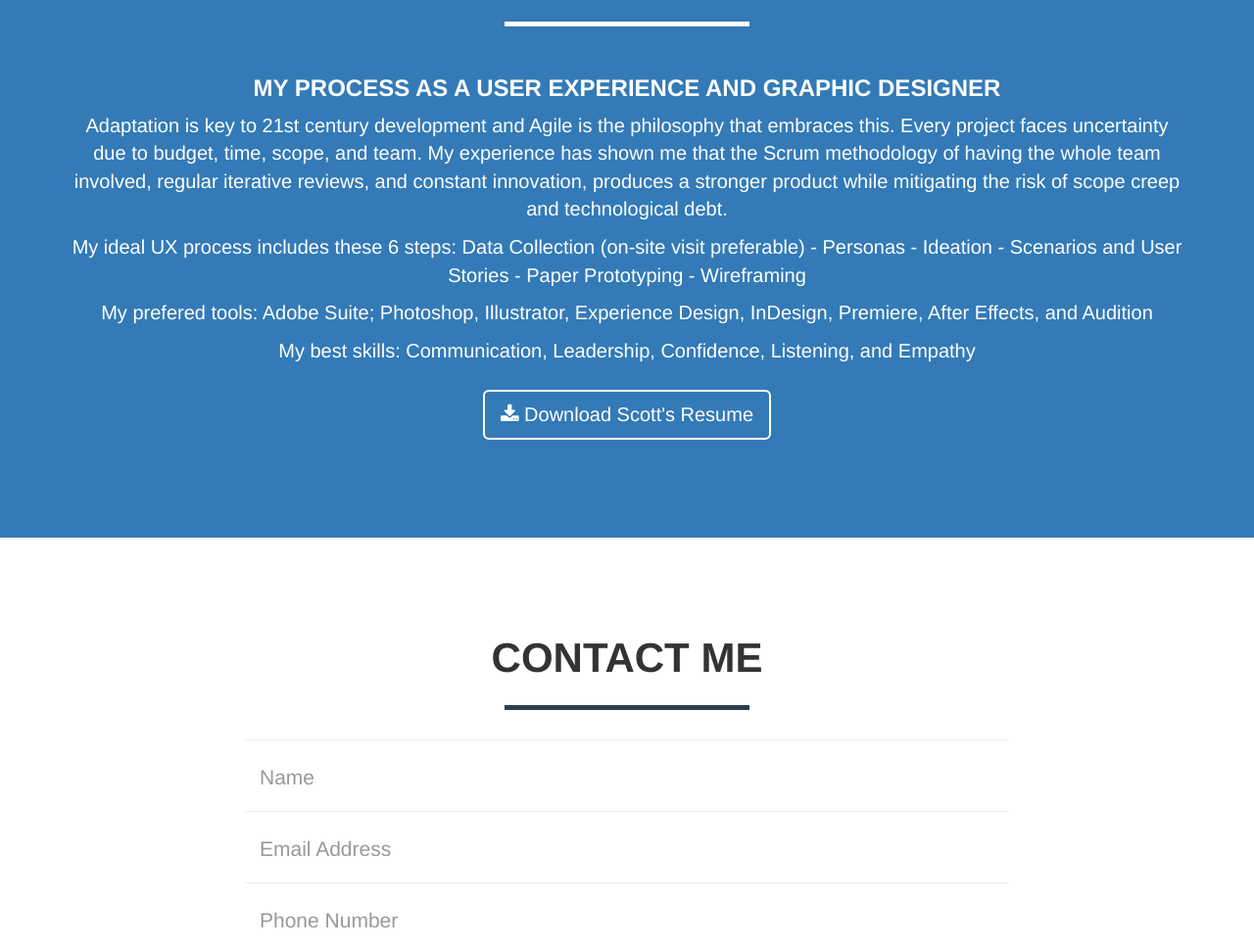
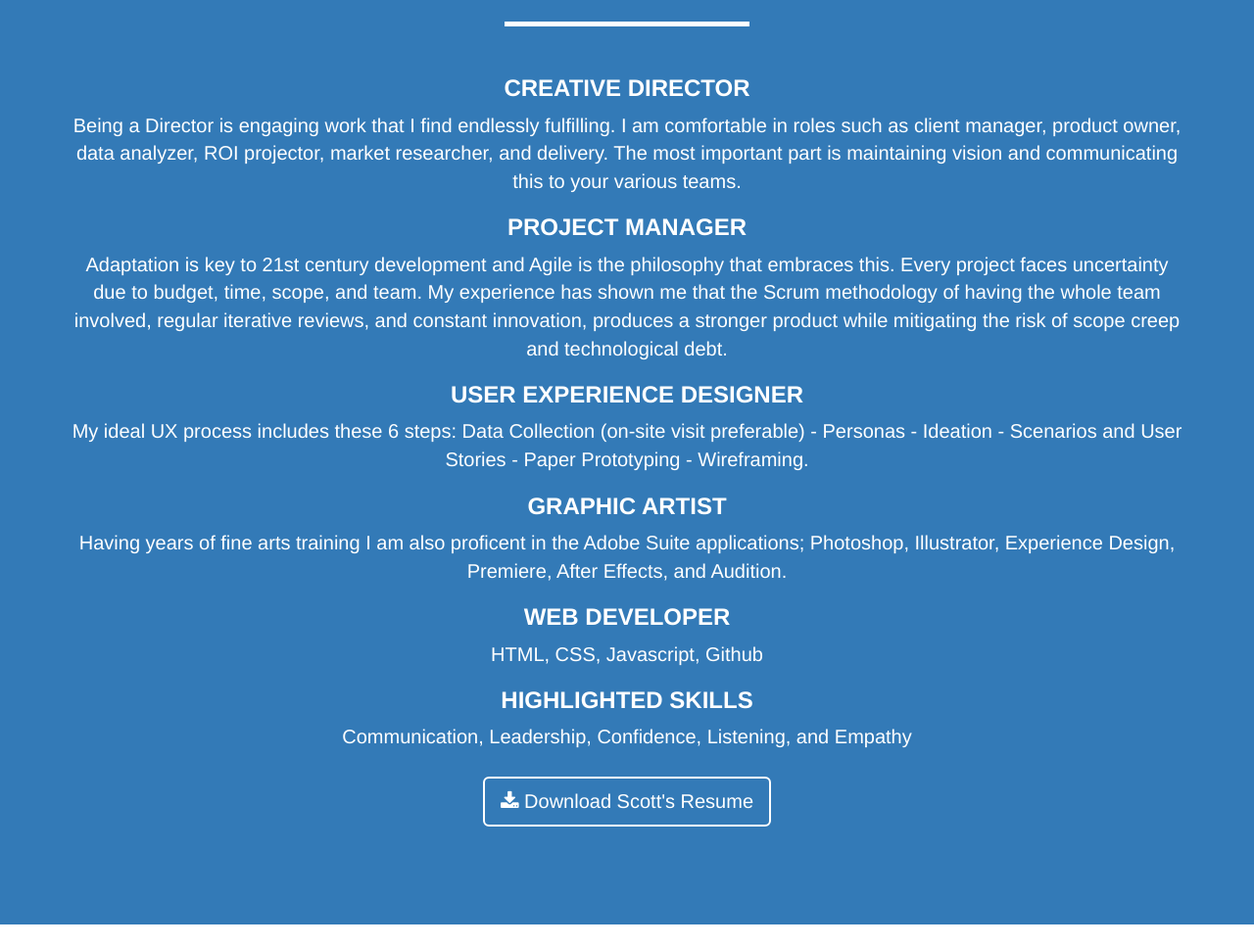
Before and after one commit to scottwaslost/scottportfolio1, a website: page index.html in a window 1280 px wide. Shown: the part 1725-2692 px from the top of the page at 98% size. Drawn offline with nearby package versions, Linux system fonts and the light colour scheme.

Commit message:
About section enhanced

```diff
--- a/index.html
+++ b/index.html
@@ -167,14 +167,30 @@
             </div>
             <div class="row">
                 <div class="col-lg-12 text-center">
-                    <h3>My process as a User Experience and Graphic Designer</h3>
+
+                    <h3>Creative Director</h3>
+
+                    <p>Being a Director is engaging work that I find endlessly fulfilling. I am comfortable in roles such as client manager, product owner, data analyzer, ROI projector, market researcher, and delivery. The most important part is maintaining vision and communicating this to your various teams.</p>
+
+                    <h3>Project Manager</h3>
+
                     <p>Adaptation is key to 21st century development and Agile is the philosophy that embraces this. Every project faces uncertainty due to budget, time, scope, and team. My experience has shown me that the Scrum methodology of having the whole team involved, regular iterative reviews, and constant innovation, produces a stronger product while mitigating the risk of scope creep and technological debt.</p>
 
-                    <p>My ideal UX process includes these 6 steps: Data Collection (on-site visit preferable) - Personas - Ideation - Scenarios and User Stories - Paper Prototyping - Wireframing</p>
+                    <h3>User Experience Designer</h3>
 
-                    <p>My prefered tools: Adobe Suite; Photoshop, Illustrator, Experience Design, InDesign, Premiere, After Effects, and Audition</p>
+                    <p>My ideal UX process includes these 6 steps: Data Collection (on-site visit preferable) - Personas - Ideation - Scenarios and User Stories - Paper Prototyping - Wireframing.</p>
 
-                    <p>My best skills: Communication, Leadership, Confidence, Listening, and Empathy</p>
+                    <h3>Graphic Artist</h3>
+
+                    <p>Having years of fine arts training I am also proficent in the Adobe Suite applications; Photoshop, Illustrator, Experience Design, Premiere, After Effects, and Audition.</p>
+
+                    <h3>Web Developer</h3>
+
+                    <p>HTML, CSS, Javascript, Github</p>
+
+                    <h3>Highlighted Skills</h3>
+
+                    <p>Communication, Leadership, Confidence, Listening, and Empathy</p>
                 </div>
                 <div class="col-lg-4">
                 </div>
```
